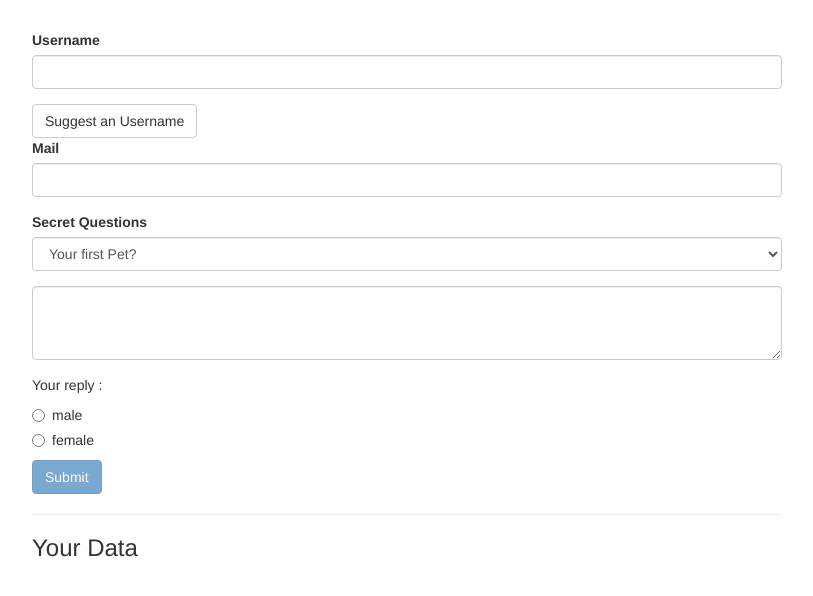
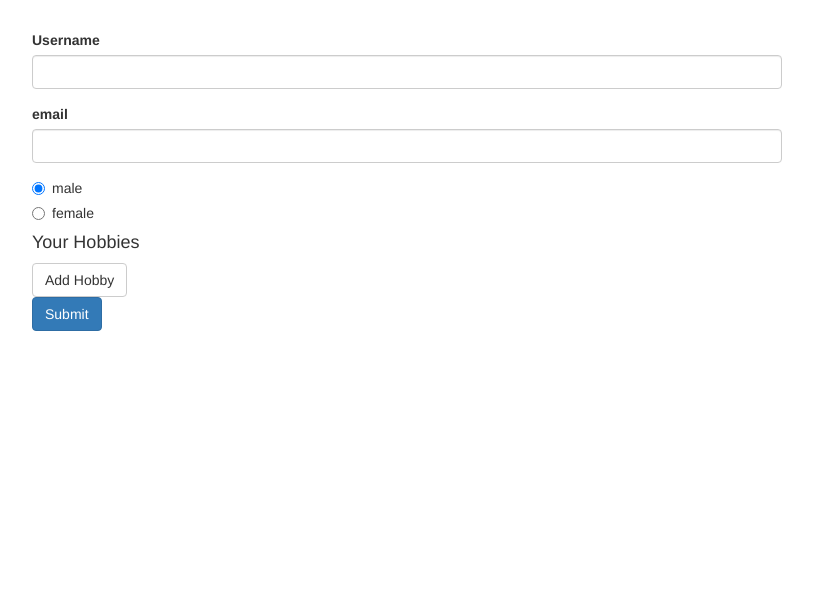
Before and after one commit to LencyBhalodiya/AngularPractice, an Angular app: page / in a window 1280 px wide. Shown: the top 596 px of the page, without its empty margins (233-1046 px from the left). Built offline with nearby package versions, Linux system fonts and the light colour scheme.

Commit message:
reactive appraoch

```diff
--- a/src/app/app.component.css
+++ b/src/app/app.component.css
@@ -1,6 +1,6 @@
 .container {
   margin-top: 30px;
 }
-input.ng-invalid.ng-touched {
+input.ng-invalid.ng-touched{
   border: 1px solid red;
 }
--- a/src/app/app.component.html
+++ b/src/app/app.component.html
@@ -1,72 +1,74 @@
 <div class="container">
   <div class="row">
     <div class="col-xs-12 col-sm-10 col-md-8 col-sm-offset-1 col-md-offset-2">
-      <form (ngSubmit)="onSubmit()" #f="ngForm">
-        <div id="user-data" ngModelGroup = "userData" #userData= "ngModelGroup">
+      <form [formGroup]="signupForm" (ngSubmit)="onSubmit()">
+        <div formGroupName="userData">
           <div class="form-group">
             <label for="username">Username</label>
             <input
               type="text"
               id="username"
+              formControlName="username"
               class="form-control"
-              ngModel
-              name="username"
-              required
             />
+            <span
+              *ngIf="
+                !signupForm.get('userData.username').valid &&
+                signupForm.get('userData.username').touched
+              "
+              class="help-block"
+            >
+              Please enter a valid username</span
+            >
           </div>
-          <button class="btn btn-default" type="button" (click)="suggestUserName()">
-            Suggest an Username
-          </button>
           <div class="form-group">
-            <label for="email">Mail</label>
+            <label for="email">email</label>
             <input
-              type="email"
+              type="text"
               id="email"
+              formControlName="email"
               class="form-control"
-              ngModel
-              email
-              name="email"
-              required
-              #email="ngModel"
             />
+            <span
+              *ngIf="
+                !signupForm.get('userData.email').valid &&
+                signupForm.get('userData.email').touched
+              "
+              class="help-block"
+            >
+              Please enter a valid username</span
+            >
           </div>
-          <span *ngIf="!email.valid && email.touched" class="help-block"
-            >Please enter a valid email!</span
-          >
         </div>
-        <p *ngIf="!userData.valid && userData.touched"> User Data in Invalid</p>
-        <div class="form-group">
-          <label for="secret">Secret Questions</label>
-          <select id="secret" class="form-control" [ngModel] ="'pet'" name="secret">
-            <option value="pet">Your first Pet?</option>
-            <option value="teacher">Your first teacher?</option>
-          </select>
-        </div>
-        <div class="form-group">
-          <textarea class="form-control " name="questionAnswer" rows="3" [(ngModel)] = "answer"></textarea>
-        </div>
-        <p>Your reply : {{answer}}</p>
+
         <div class="radio" *ngFor="let gender of genders">
           <label>
-            <input type="radio" name="gender" ngModel [value] = "gender"> {{gender}}
+            <input formControlName="gender" type="radio" [value]="gender" />{{
+              gender
+            }}
           </label>
         </div>
-        <button class="btn btn-primary" type="submit" [disabled]="!f.valid">
-          Submit
-        </button>
+        <div formArrayName="hobbies">   <!-- for creating many no of fields -->
+          <h4>Your Hobbies</h4>
+          <button class="btn btn-default" type="button" (click)="onAddHobby()">
+            Add Hobby
+          </button>
+        </div>
+        <div
+          class="for-group"
+          *ngFor="let hobbyControl of controls; let i = index"
+        >
+          <input type="text" class="form-control" [formControlName]="index" />
+        </div>
+
+        <span
+          *ngIf="!signupForm.valid && signupForm.touched"
+          class="help-block"
+        >
+          Please enter a valid username</span
+        >
+        <button class="btn btn-primary" type="submit">Submit</button>
       </form>
-      <hr>
-      <h3>Your Data</h3>
-    </div>
-  </div>
-  <div class="row" *ngIf="submitt">
-    <div class="col-xs-12">
-      <p>Your Data</p>
-      <p>Username: {{user.username}} </p>
-      <p>Mail: {{user.email}}</p>
-      <p>Secret Question:{{user.secretQuestion}} </p>
-      <p>Gender: {{user.gender}} </p>
-
     </div>
   </div>
 </div>
--- a/src/app/app.component.ts
+++ b/src/app/app.component.ts
@@ -1,46 +1,46 @@
-import { Component, ViewChild } from '@angular/core';
-import { NgForm } from '@angular/forms';
+import { Component, OnInit } from '@angular/core';
+import { FormArray, FormBuilder, FormControl, FormGroup, Validators } from '@angular/forms';
 
 @Component({
   selector: 'app-root',
   templateUrl: './app.component.html',
   styleUrls: ['./app.component.css']
 })
-export class AppComponent {
-  @ViewChild('f') signupForm:NgForm ;
-   answer = ''
-   submitt: boolean = false;
-   genders = ['male','female']
-  user = {
-    username: "",
-    email: '',
-    secretQuestion: '',
-    answer: '',
-    gender: ''
-  }
+export class AppComponent implements OnInit {
+  constructor(private fb: FormBuilder){}
+  genders = ['male', 'female'];
+  signupForm:FormGroup;
 
-  suggestUserName() {
-    const suggestedName = 'Superuser';
+  // can also use this method for reactive appraoch rather than creating new formgroup
+  // profileForm = this.fb.group({
+  //   firstName: [''],
+  //   lastName: [''],
+  //   address: this.fb.group({
+  //     street: [''],
+  //     city: [''],
+  //     state: [''],
+  //     zip: ['']
+  //   }),
+  // });
 
-    this.signupForm.form.patchValue({
-      userData: {
-        username: suggestedName
-      }
+  ngOnInit(){
+    this.signupForm = new FormGroup({ // to create group of specific form field
+      'userData': new FormGroup({
+        'username': new FormControl(null,Validators.required),
+        'email': new FormControl(null,[Validators.required ,Validators.email]),
+      }),
+      'gender': new FormControl('male'),
+      'hobbies': new FormArray([])
     })
   }
-
-  // onSubmit(form: NgForm){
-  //   console.log('submitted');
-  //   console.log(form);
-  // }
-
+  onAddHobby(){
+    const control = new FormControl(null,Validators.required);
+    (<FormArray>this.signupForm.get('hobbies')).push(control)
+  }
+  get controls() {
+    return (this.signupForm.get('hobbies') as FormArray).controls;
+  }
   onSubmit(){
-    this.submitt = true;
-  this.user.username = this.signupForm.value.userData.username;
- this.user.email = this.signupForm.value.userData.email;
- this.user.secretQuestion = this.signupForm.value.secretQuestion;
-this.user.gender = this.signupForm.value.gender
-
-  this.signupForm.reset()
+    console.log(this.signupForm);
   }
 }
--- a/src/app/app.module.ts
+++ b/src/app/app.module.ts
@@ -1,6 +1,6 @@
 import { BrowserModule } from '@angular/platform-browser';
 import { NgModule } from '@angular/core';
-import { FormsModule } from '@angular/forms';
+import { FormsModule, ReactiveFormsModule } from '@angular/forms';
 
 
 import { AppComponent } from './app.component';
@@ -12,6 +12,7 @@
   imports: [
     BrowserModule,
     FormsModule,
+    ReactiveFormsModule
   ],
   providers: [],
   bootstrap: [AppComponent]
```
